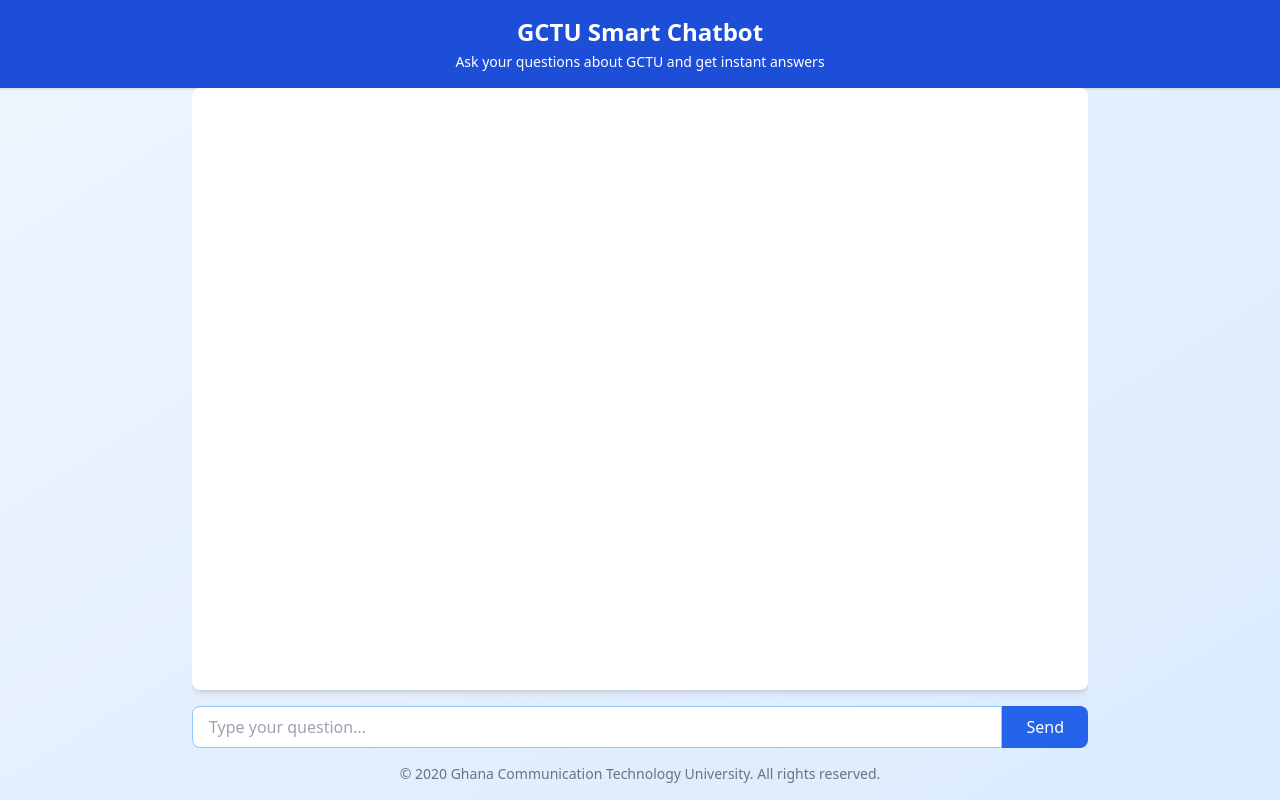
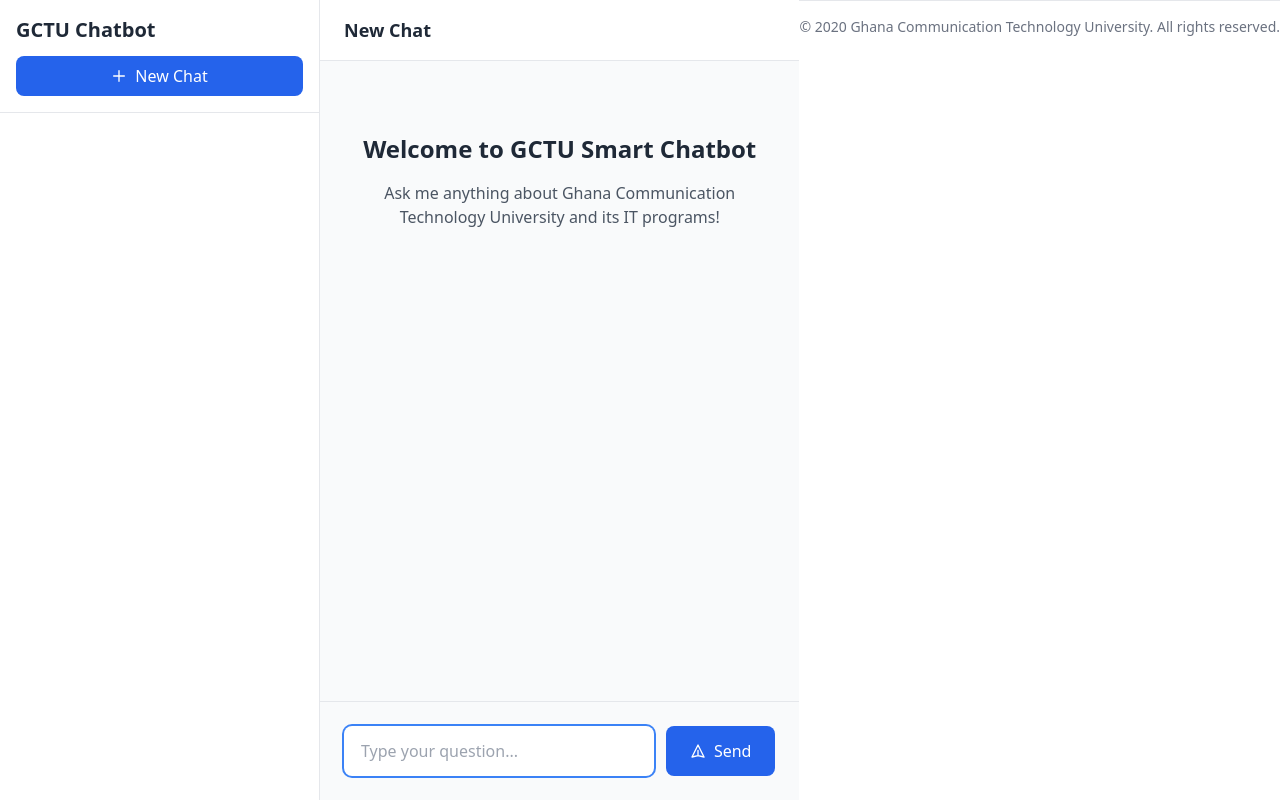
Before and after one commit to Gibsondignity/gctu-chatbot, a Django app: template templates/index.html in a window 1280 px wide. Run offline with Django 5.2, Linux system fonts and the light colour scheme; the template is opened without the code that fills it: most values are stand-ins (such as "Sample title", 1, 10 or a date in 2020); some libraries are stand-ins or nearby versions.

Commit message:
main chage page updated

```diff
--- a/templates/index.html
+++ b/templates/index.html
@@ -3,7 +3,7 @@
 <head>
   <meta charset="UTF-8" />
   <meta name="viewport" content="width=device-width, initial-scale=1.0" />
-  <title>GCTU Smart Chat</title>
+  <title>Students Chatbot Assistant</title>
   <script src="https://cdn.tailwindcss.com"></script>
   <style>
     @keyframes fadeInUp {
@@ -17,175 +17,303 @@
       }
     }
 
+    @keyframes slideIn {
+      from {
+        opacity: 0;
+        transform: translateX(-10px);
+      }
+      to {
+        opacity: 1;
+        transform: translateX(0);
+      }
+    }
+
+    .animate-fade-in {
+      animation: fadeInUp 0.3s ease-out;
+    }
+
+    .animate-slide-in {
+      animation: slideIn 0.2s ease-out;
+    }
+
     .fade-in {
       animation: fadeInUp 0.4s ease-in-out both;
     }
+
+    /* Custom scrollbar */
+    ::-webkit-scrollbar {
+      width: 6px;
+    }
+
+    ::-webkit-scrollbar-track {
+      background: #f1f1f1;
+    }
+
+    ::-webkit-scrollbar-thumb {
+      background: #c1c1c1;
+      border-radius: 3px;
+    }
+
+    ::-webkit-scrollbar-thumb:hover {
+      background: #a8a8a8;
+    }
   </style>
 </head>
-<body class="bg-gradient-to-br from-blue-50 to-blue-100 h-screen flex flex-col font-sans">
+<body class="bg-gray-50 h-screen flex font-sans">
 
+  <!-- Sidebar -->
+  <aside class="w-80 bg-white border-r border-gray-200 flex flex-col">
     <!-- Header -->
-  <header class="bg-blue-700 text-white text-center py-4 shadow">
-    <h1 class="text-2xl font-bold">GCTU Smart Chatbot</h1>
-    <p class="text-sm mt-1">Ask your questions about GCTU and get instant answers</p>
+    <div class="p-4 border-b border-gray-200">
+      <h1 class="text-xl font-bold text-gray-800">GCTU Chatbot</h1>
+      <button id="new-chat-btn" class="mt-3 w-full bg-blue-600 hover:bg-blue-700 text-white px-4 py-2 rounded-lg transition-colors flex items-center justify-center gap-2">
+        <svg class="w-4 h-4" fill="none" stroke="currentColor" viewBox="0 0 24 24">
+          <path stroke-linecap="round" stroke-linejoin="round" stroke-width="2" d="M12 4v16m8-8H4"></path>
+        </svg>
+        New Chat
+      </button>
+    </div>
+
+    <!-- Chat History -->
+    <div class="flex-1 overflow-y-auto p-2">
+      <div id="chat-list" class="space-y-1">
+        <!-- Chat items will be populated here -->
+      </div>
+    </div>
+  </aside>
+
+  <!-- Main Chat Area -->
+  <main class="flex-1 flex flex-col">
+    <!-- Chat Header -->
+    <header class="bg-white border-b border-gray-200 px-6 py-4">
+      <h2 id="current-chat-title" class="text-lg font-semibold text-gray-800">New Chat</h2>
     </header>
 
-  <!-- Chat Container -->
-  <!-- Main Section -->
-<main class="flex flex-col max-w-4xl mx-auto w-full flex-grow overflow-hidden">
-
-  <!-- Chat Container with Scroll -->
-  <div id="chat-history" class="flex-1 overflow-y-auto space-y-4 p-4 bg-white rounded-lg shadow-md h-0 min-h-0">
-    {% comment %}
-    {% for chat in chats reversed %}
-      <div class="flex justify-end fade-in">
-        <div class="max-w-md px-4 py-2 rounded-lg text-sm shadow bg-blue-600 text-white rounded-br-none">
-          {{ chat.message }}
+    <!-- Chat Messages -->
+    <div class="flex-1 overflow-y-auto p-6" id="chat-messages">
+      <!-- Welcome message -->
+      <div class="text-center py-12">
+        <div class="max-w-md mx-auto">
+          <h3 class="text-2xl font-bold text-gray-800 mb-4">Welcome to GCTU Smart Chatbot</h3>
+          <p class="text-gray-600">Ask me anything about Ghana Communication Technology University and its IT programs!</p>
         </div>
       </div>
-      <div class="flex justify-start fade-in">
-        <div class="max-w-md px-4 py-2 rounded-lg text-sm shadow bg-blue-100 text-blue-800 rounded-bl-none">
-          {{ chat.response }}
-        </div>
-      </div>
-    {% endfor %}
-    {% endcomment %}
     </div>
 
     <!-- Input Area -->
-  <form id="chat-form" method="POST" class="flex mt-4" autocomplete="off">
+    <div class="border-t border-gray-200 p-6">
+      <div class="max-w-4xl mx-auto">
+        <form id="chat-form" class="flex gap-3">
           {% csrf_token %}
           <input
             id="chat-input"
-      name="message"
             type="text"
             placeholder="Type your question..."
-      class="flex-grow px-4 py-2 rounded-l-lg border border-blue-300 focus:outline-none focus:ring-2 focus:ring-blue-500"
+            class="flex-1 px-4 py-3 border border-gray-300 rounded-lg focus:outline-none focus:ring-2 focus:ring-blue-500 focus:border-transparent"
             required
           />
           <button
             type="submit"
-      class="bg-blue-600 hover:bg-blue-700 text-white px-6 py-2 rounded-r-lg transition-all"
+            class="bg-blue-600 hover:bg-blue-700 text-white px-6 py-3 rounded-lg transition-colors flex items-center gap-2"
           >
+            <svg class="w-4 h-4" fill="none" stroke="currentColor" viewBox="0 0 24 24">
+              <path stroke-linecap="round" stroke-linejoin="round" stroke-width="2" d="M12 19l9 2-9-18-9 18 9-2zm0 0v-8"></path>
+            </svg>
             Send
           </button>
         </form>
+      </div>
+    </div>
   </main>
 
-
   <!-- Footer -->
-  <footer class="text-center text-sm text-gray-500 py-4">
+  <footer class="text-center text-sm text-gray-500 py-4 bg-white border-t border-gray-200">
     &copy; {{ now|date:"Y" }} Ghana Communication Technology University. All rights reserved.
   </footer>
 
   <script>
+    let currentConversationId = null;
     const chatForm = document.getElementById('chat-form');
     const chatInput = document.getElementById('chat-input');
-    const chatHistory = document.getElementById('chat-history');
+    const chatMessages = document.getElementById('chat-messages');
+    const chatList = document.getElementById('chat-list');
+    const newChatBtn = document.getElementById('new-chat-btn');
+    const currentChatTitle = document.getElementById('current-chat-title');
+
+    function markdownToHtml(text) {
+      // Simple markdown to HTML converter
+      return text
+        .replace(/\*\*(.*?)\*\*/g, '<strong>$1</strong>')  // Bold
+        .replace(/\*(.*?)\*/g, '<em>$1</em>')  // Italic
+        .replace(/^### (.*$)/gim, '<h3>$1</h3>')  // H3
+        .replace(/^## (.*$)/gim, '<h2>$1</h2>')  // H2
+        .replace(/^# (.*$)/gim, '<h1>$1</h1>')  // H1
+        .replace(/^- (.*$)/gim, '<li>$1</li>')  // Bullet points
+        .replace(/^\d+\. (.*$)/gim, '<li>$1</li>')  // Numbered lists
+        .replace(/\n\n/g, '</p><p>')  // Paragraphs
+        .replace(/\n/g, '<br>')  // Line breaks
+        .replace(/<p><\/p>/g, '')  // Clean empty paragraphs
+        .replace(/^/, '<p>')  // Start with paragraph
+        .replace(/$/, '</p>');  // End with paragraph
+    }
 
     function appendMessage(content, sender = 'user') {
       const wrapper = document.createElement('div');
-      wrapper.className = `flex ${sender === 'user' ? 'justify-end' : 'justify-start'} fade-in`;
+      wrapper.className = `flex mb-4 ${sender === 'user' ? 'justify-end' : 'justify-start'} animate-fade-in`;
 
       const message = document.createElement('div');
-      message.className = `max-w-md px-4 py-2 rounded-lg text-sm shadow ${
+      message.className = `max-w-2xl px-4 py-3 rounded-2xl ${
         sender === 'user'
-          ? 'bg-blue-600 text-white rounded-br-none'
-          : 'bg-blue-100 text-blue-800 rounded-bl-none'
+          ? 'bg-blue-600 text-white rounded-br-md'
+          : 'bg-gray-100 text-gray-800 rounded-bl-md'
       }`;
-      message.textContent = content;
+      message.innerHTML = sender === 'user' ? content.replace(/\n/g, '<br>') : markdownToHtml(content);
 
       wrapper.appendChild(message);
-      chatHistory.appendChild(wrapper);
-      chatHistory.scrollTop = chatHistory.scrollHeight;
+      chatMessages.appendChild(wrapper);
+      chatMessages.scrollTop = chatMessages.scrollHeight;
     }
+
+    function createNewChat() {
+      currentConversationId = null;
+      currentChatTitle.textContent = 'New Chat';
+      chatMessages.innerHTML = `
+        <div class="text-center py-12">
+          <div class="max-w-md mx-auto">
+            <h3 class="text-2xl font-bold text-gray-800 mb-4">Welcome to GCTU Smart Chatbot</h3>
+            <p class="text-gray-600">Ask me anything about Ghana Communication Technology University and its IT programs!</p>
+          </div>
+        </div>
+      `;
+      chatInput.focus();
+    }
+
+    function addChatToSidebar(title, id) {
+      const chatItem = document.createElement('div');
+      chatItem.className = 'p-3 rounded-lg hover:bg-gray-100 cursor-pointer transition-colors';
+      chatItem.innerHTML = `
+        <div class="text-sm font-medium text-gray-800 truncate">${title}</div>
+        <div class="text-xs text-gray-500">Just now</div>
+      `;
+      chatItem.onclick = () => switchToChat(id, title);
+      chatList.insertBefore(chatItem, chatList.firstChild);
+    }
+
+    function switchToChat(id, title) {
+      currentConversationId = id;
+      currentChatTitle.textContent = title;
+      // Load chat messages for this conversation
+      loadChatMessages(id);
+    }
+
+    async function loadChatMessages(conversationId) {
+      chatMessages.innerHTML = '<div class="text-center py-12"><p class="text-gray-500">Loading conversation...</p></div>';
+
+      try {
+        const response = await fetch(`/fetch-chats?conversation_id=${conversationId}`);
+        const data = await response.json();
+
+        chatMessages.innerHTML = '';
+
+        if (data.chats.length === 0) {
+          chatMessages.innerHTML = '<div class="text-center py-12"><p class="text-gray-500">No messages in this conversation</p></div>';
+          return;
+        }
+
+        data.chats.forEach(chat => {
+          appendMessage(chat.message, 'user');
+          appendMessage(chat.response, 'ai');
+        });
+      } catch (error) {
+        console.error('Failed to load chat messages:', error);
+        chatMessages.innerHTML = '<div class="text-center py-12"><p class="text-red-500">Failed to load conversation</p></div>';
+      }
+    }
+
+    // Event listeners
+    newChatBtn.addEventListener('click', () => {
+      createNewChat();
+      loadConversations(); // Refresh the conversation list
+    });
 
     chatForm.addEventListener('submit', function (event) {
       event.preventDefault();
       const message = chatInput.value.trim();
+      console.log('Form submitted with message:', message);
       if (message) {
         appendMessage(message, 'user');
         chatInput.value = '';
+
+        const csrfToken = document.querySelector('[name=csrfmiddlewaretoken]').value;
+        console.log('CSRF Token:', csrfToken);
 
         fetch("{% url 'response' %}", {
           method: 'POST',
           headers: {
             'Content-Type': 'application/json',
-            'X-CSRFToken': document.querySelector('[name=csrfmiddlewaretoken]').value,
+            'X-CSRFToken': csrfToken,
           },
           body: JSON.stringify({
             message: message,
+            conversation_id: currentConversationId
           }),
         })
-        .then(response => response.json())
+        .then(response => {
+          console.log('Response status:', response.status);
+          return response.json();
+        })
         .then(data => {
+          console.log('Response data:', data);
           appendMessage(data.response, 'ai');
+
+          // Update conversation if it's a new one
+          if (!currentConversationId && data.conversation_id) {
+            currentConversationId = data.conversation_id;
+            currentChatTitle.textContent = message.substring(0, 30) + '...';
+          }
+
+          // Refresh conversation list
+          loadConversations();
         })
         .catch(err => {
+          console.error('Error:', err);
           appendMessage('Sorry, something went wrong. Try again.', 'ai');
         });
       }
     });
-  </script>
 
-  <script>
-    //const chatHistory = document.getElementById('chat-history');
-    let page = 1;
-    let loading = false;
-    let hasNext = true;
+    // Load conversations on page load
+    async function loadConversations() {
+      try {
+        console.log('Loading conversations...');
+        const response = await fetch('/get-conversations');
+        console.log('Conversations response status:', response.status);
+        const data = await response.json();
+        console.log('Conversations data:', data);
 
-    async function loadChats() {
-      if (!hasNext || loading) return;
-
-      loading = true;
-      try {
-        const response = await fetch(`/fetch-chats?page=${page}`);
-        const data = await response.json();
-
-        const fragment = document.createDocumentFragment();
-
-        data.chats.reverse().forEach(chat => {
-          const userDiv = document.createElement('div');
-          userDiv.className = 'flex justify-end fade-in';
-          const userMsg = document.createElement('div');
-          userMsg.className = 'max-w-md px-4 py-2 rounded-lg text-sm shadow bg-blue-600 text-white rounded-br-none';
-          userMsg.textContent = chat.message;
-          userDiv.appendChild(userMsg);
-
-          const botDiv = document.createElement('div');
-          botDiv.className = 'flex justify-start fade-in';
-          const botMsg = document.createElement('div');
-          botMsg.className = 'max-w-md px-4 py-2 rounded-lg text-sm shadow bg-blue-100 text-blue-800 rounded-bl-none';
-          botMsg.textContent = chat.response;
-          botDiv.appendChild(botMsg);
-
-          fragment.insertBefore(botDiv, fragment.firstChild);
-          fragment.insertBefore(userDiv, fragment.firstChild);
+        chatList.innerHTML = '';
+        data.conversations.forEach(conv => {
+          const chatItem = document.createElement('div');
+          chatItem.className = 'p-3 rounded-lg hover:bg-gray-100 cursor-pointer transition-colors';
+          chatItem.innerHTML = `
+            <div class="text-sm font-medium text-gray-800 truncate">${conv.title}</div>
+            <div class="text-xs text-gray-500">${new Date(conv.updated_at).toLocaleDateString()}</div>
+          `;
+          chatItem.onclick = () => switchToChat(conv.id, conv.title);
+          chatList.appendChild(chatItem);
         });
-
-        const firstMessage = chatHistory.firstChild;
-        chatHistory.insertBefore(fragment, chatHistory.firstChild);
-        if (firstMessage) firstMessage.scrollIntoView();
-
-        hasNext = data.has_next;
-        page += 1;
       } catch (error) {
-        console.error("Failed to load chats:", error);
-      } finally {
-        loading = false;
+        console.error('Failed to load conversations:', error);
       }
     }
 
-    chatHistory.addEventListener('scroll', () => {
-      if (chatHistory.scrollTop === 0) {
-        loadChats();
-      }
-    });
-
+    // Initialize
     window.addEventListener('DOMContentLoaded', () => {
-      loadChats(); // Load initial chats on login
+      createNewChat();
+      loadConversations();
     });
   </script>
 
+
 </body>
 </html>
```
Lines whose indentation alone changed are shown as unchanged.
